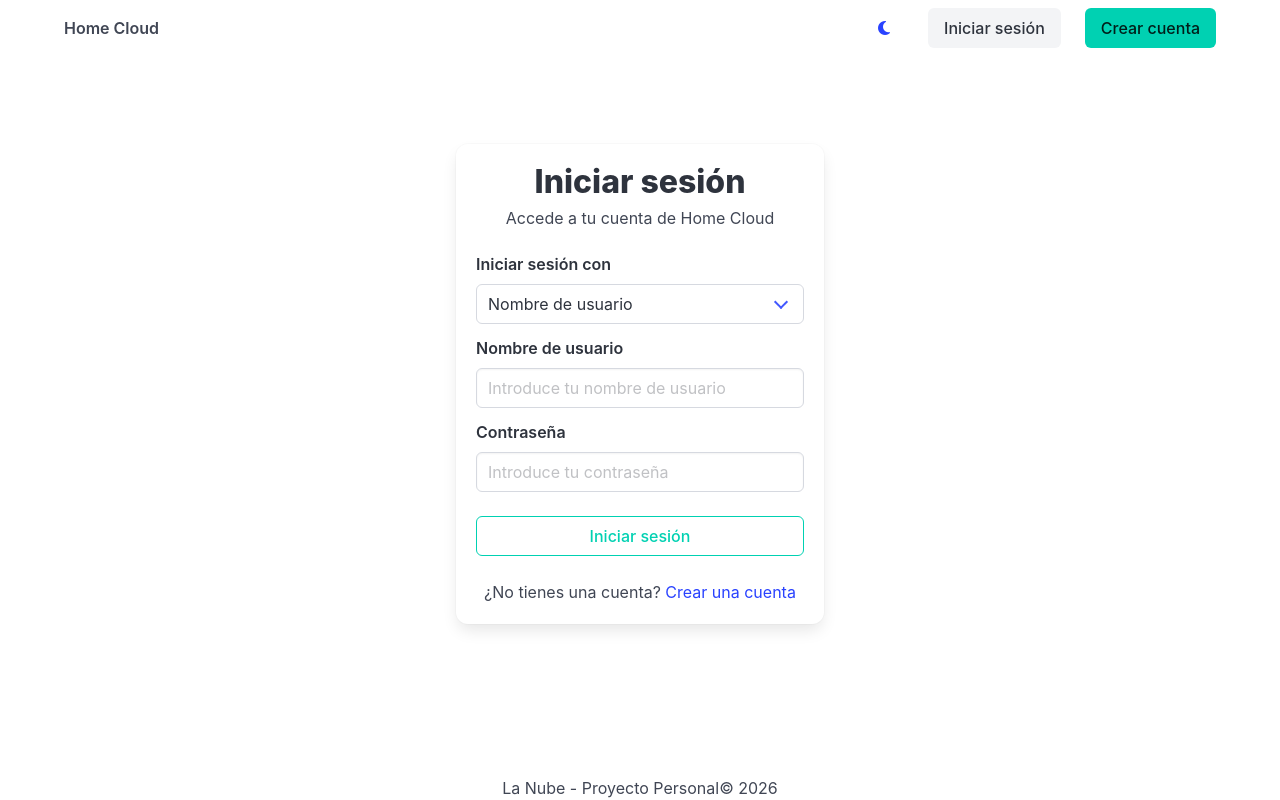
After one commit to Hugo-Fdez-Calvete/proyectoweb, a Flask app: page /HomeCloud/login in a window 1280 px wide. The commit adds this page. Run offline with Flask 3, Linux system fonts and the light colour scheme.

Commit message:
login/register + arreglo nav + arreglo main + icon

```diff
--- a/app/main.py
+++ b/app/main.py
@@ -31,4 +31,4 @@ def crear_tablas():
     print("Base de datos creada correctamente")
 
 if __name__ == "__main__":
-    app.run(debug=True)
+    app.run(host="0.0.0.0", port=5000, debug=True)
--- /dev/null
+++ b/app/static/js/navbar.js
@@ -0,0 +1,16 @@
+document.addEventListener("DOMContentLoaded", () => {
+    const burgers = document.querySelectorAll(".navbar-burger");
+    burgers.forEach(burger => {
+        burger.addEventListener("click", () => {
+            const target = burger.dataset.target;
+            const menu = document.getElementById(target);
+            burger.classList.toggle("is-active");
+            menu.classList.toggle("is-active");
+            const expanded = burger.classList.contains("is-active");
+            burger.setAttribute(
+                "aria-expanded",
+                expanded
+            );
+        });
+    });
+});
--- a/app/templates/base.html
+++ b/app/templates/base.html
@@ -1,29 +1,34 @@
 <!DOCTYPE html>
 <html lang="es">
+<script src="{{ url_for('static', filename='js/navbar.js') }}"></script>
   <head>
     <meta charset="UTF-8">
+    <link rel="icon" type="image/png" href="{{url_for('static', filename='img/cloud.png')}}">
     <title>{% block title %}La Nube{% endblock %}</title>
-
-      <!-- CSS -->
-    <link rel="stylesheet" href="{{ url_for('static', filename='css/styles.css') }}">
 
       <!-- Bulma -->
     <link rel="stylesheet" href="https://cdn.jsdelivr.net/npm/bulma@1.0.4/css/bulma.min.css">
 
+        <!-- CSS -->
+    <link rel="stylesheet" href="{{ url_for('static', filename='css/styles.css') }}">
+
       <!-- Font Awesome -->
     <link rel="stylesheet" href="https://cdnjs.cloudflare.com/ajax/libs/font-awesome/6.7.2/css/all.min.css">
   </head>
-  <body>
-    <nav class="navbar is-fixed-top" role="navigation">
-
+  <body class="is-flex is-flex-direction-column" style="min-height: 100vh;">
+    <nav class="navbar is-fixed-top" role="navigation" aria-label="main navigation">
         <div class="container">
-
             <!-- Logo -->
             <div class="navbar-brand">
-                <a class="navbar-item" href="/">
+                <a class="navbar-item" href="{{ url_for('home_bp.index') }}">
                     <strong>Home Cloud</strong>
                 </a>
-                <a role="button" class="navbar-burger" aria-label="menu" aria-expanded="false" data-target="mainNavbar">
+                <!-- Menú móvil -->
+                <a role="button"
+                class="navbar-burger"
+                aria-label="menu"
+                aria-expanded="false"
+                data-target="mainNavbar">
                     <span aria-hidden="true"></span>
                     <span aria-hidden="true"></span>
                     <span aria-hidden="true"></span>
@@ -32,35 +37,30 @@
             <!-- Navbar -->
             <div id="mainNavbar" class="navbar-menu">
                 <div class="navbar-end">
+
                     <!-- Tema -->
                     <div class="navbar-item">
+
                         <button id="theme-toggle" class="button is-ghost" title="Cambiar tema">
                             <span class="icon">
                                 <i class="fas fa-moon"></i>
                             </span>
                         </button>
                     </div>
-
                     {% if session.get('user_id') %}
                         <div class="navbar-item">
-                            <a href="{{ url_for('home_bp.login') }}">
-                                Mis archivos
-                            </a>
+                            <a href="#">Mis archivos</a>
                         </div>
                         <div class="navbar-item">
-                            <a href="{{ url_for('home_bp.login') }}">
-                                Cerrar sesión
-                            </a>
+                            <a href="#">Cerrar sesión</a>
                         </div>
-
                     {% else %}
                         <div class="navbar-item">
-                            <a class="button is-light" href="{{ url_for('home_bp.login') }}">
-                                Iniciar sesión
-                            </a>
+                            <a class="button is-light" href="{{ url_for('home_bp.login') }}"> Iniciar sesión</a>
                         </div>
                         <div class="navbar-item">
-                            <a class="button is-primary" href="{{ url_for('home_bp.register') }}">
+                            <a class="button is-primary"
+                            href="{{ url_for('home_bp.register') }}">
                                 Crear cuenta
                             </a>
                         </div>
@@ -69,11 +69,11 @@
             </div>
         </div>
     </nav>
-    <main>
+    <main class="is-flex-grow-1">
       {% block content %}{% endblock %}
     </main>
 
-    <footer class="footer-portada">
+    <footer class="footer-portada has-text-centered">
       <p>La Nube - Proyecto Personal&copy; 2026</p>
     </footer>
   </body>
--- a/app/templates/index.html
+++ b/app/templates/index.html
@@ -1,6 +1,6 @@
 {% extends "base.html" %}
 
-{% block title %}Home_bp Cloud{% endblock %}
+{% block title %}Home Cloud{% endblock %}
 
 
 {% block content %}
@@ -36,7 +36,7 @@
                 Un gestor de archivos sencillo y sin complicaciones.
             </p>
         </div>
-        <div class="columns">
+        <div class="columns mb-6">
             <div class="column">
                 <div class="box has-text-centered">
                     <span class="icon is-large">
@@ -48,7 +48,7 @@
                     </h3>
                     <p>
                         Crea carpetas y organiza todos tus archivos
-                        fácilmente.
+                        de forma sencilla.
                     </p>
                 </div>
             </div>
--- /dev/null
+++ b/app/templates/login.html
@@ -0,0 +1,130 @@
+{% extends "base.html" %}
+{% block content %}
+
+<div class="container mt-6">
+    <div class="columns is-centered">
+        <div class="column is-4 mt-6">
+
+            <div class="box mt-6">
+
+                <div class="has-text-centered mb-5">
+                    <h1 class="title is-3">Iniciar sesión</h1>
+                    <p class="subtitle is-6 mt-2">
+                        Accede a tu cuenta de Home Cloud
+                    </p>
+                </div>
+
+                <form method="POST" action="{{ url_for('home_bp.login') }}">
+
+                    <!-- Método de acceso -->
+                    <div class="field">
+                        <label class="label" for="login_method">
+                            Iniciar sesión con
+                        </label>
+
+                        <div class="control">
+                            <div class="select is-fullwidth">
+                                <select id="login_method" name="login_method" required>
+                                    <option value="username">
+                                        Nombre de usuario
+                                    </option>
+                                    <option value="email">
+                                        Correo electrónico
+                                    </option>
+                                    <option value="phone">
+                                        Número de teléfono
+                                    </option>
+                                </select>
+                            </div>
+                        </div>
+                    </div>
+
+                    <!-- Identificador -->
+                    <div class="field">
+                        <label class="label" for="identifier" id="identifier_label">
+                            Nombre de usuario
+                        </label>
+
+                        <div class="control">
+                            <input
+                                class="input"
+                                type="text"
+                                id="identifier"
+                                name="identifier"
+                                placeholder="Introduce tu nombre de usuario"
+                                autocomplete="username"
+                                required>
+                        </div>
+                    </div>
+
+                    <!-- Contraseña -->
+                    <div class="field">
+                        <label class="label" for="password">
+                            Contraseña
+                        </label>
+
+                        <div class="control">
+                            <input
+                                class="input"
+                                type="password"
+                                id="password"
+                                name="password"
+                                placeholder="Introduce tu contraseña"
+                                autocomplete="current-password"
+                                required>
+                        </div>
+                    </div>
+
+                    <!-- Botón -->
+                    <div class="field mt-5">
+                        <div class="control">
+                            <button class="button is-primary is-outlined is-fullwidth" type="submit">Iniciar sesión</button>
+                        </div>
+                    </div>
+
+                </form>
+
+                <!-- Enlace al registro -->
+                <div class="has-text-centered mt-5">
+                    <p>
+                        ¿No tienes una cuenta?
+                        <a href="{{ url_for('home_bp.register') }}">
+                            Crear una cuenta
+                        </a>
+                    </p>
+                </div>
+
+            </div>
+        </div>
+    </div>
+</div>
+
+<script>
+    const loginMethod = document.getElementById("login_method");
+    const identifier = document.getElementById("identifier");
+    const identifierLabel = document.getElementById("identifier_label");
+
+    loginMethod.addEventListener("change", function () {
+
+        if (this.value === "username") {
+            identifierLabel.textContent = "Nombre de usuario";
+            identifier.type = "text";
+            identifier.placeholder = "Introduce tu nombre de usuario";
+            identifier.autocomplete = "username";
+
+        } else if (this.value === "email") {
+            identifierLabel.textContent = "Correo electrónico";
+            identifier.type = "email";
+            identifier.placeholder = "correo@ejemplo.com";
+            identifier.autocomplete = "email";
+
+        } else if (this.value === "phone") {
+            identifierLabel.textContent = "Número de teléfono";
+            identifier.type = "tel";
+            identifier.placeholder = "+34 123 456 789";
+            identifier.autocomplete = "tel";
+        }
+    });
+</script>
+
+{% endblock %}
```
Also changed, not shown: app/templates/register.html (added, +96 -0 lines), app/templates/registro.html (deleted, +0 -32 lines), app/static/img/cloud.png (added).
